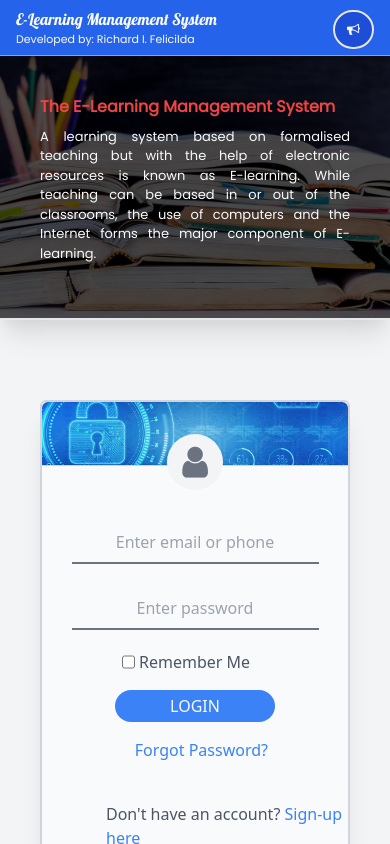
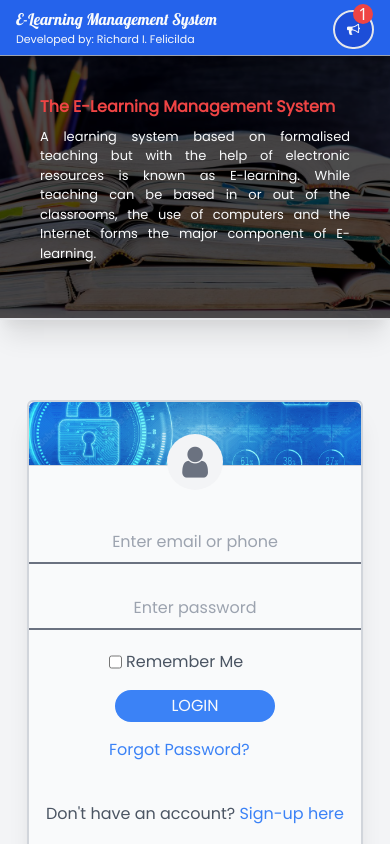
Before and after one commit to felicilda06/e-lms, a React (Create React App) app in the folder e-lms_ui/: page / in a window 390 px wide. Built offline with nearby package versions, Linux system fonts and the light colour scheme.

Commit message:
New Updated

```diff
--- a/e-lms_ui/src/App.js
+++ b/e-lms_ui/src/App.js
@@ -1,7 +1,6 @@
 import {BrowserRouter as Router, Switch, Route} from 'react-router-dom';
 import LandingPage from '../src/pages/LandingPage';
 import Header from '../src/components/Header';
-import Footer from '../src/components/Footer';
 
 function App() {
   return (
@@ -13,7 +12,6 @@ function App() {
           {/* tata */}
           <LandingPage/>
 
-          {/* <Footer/> */}
         </Route>
       </Switch>
     </Router>
--- a/e-lms_ui/src/components/Footer.js
+++ b/e-lms_ui/src/components/Footer.js
@@ -2,9 +2,9 @@ import React from 'react';
 
 function Footer(){
     return(
-       <footer className="text-gray-50 w-full h-full">
-           <div className="w-full absolute bottom-0 z-10 h-14 flex justify-between bg-blue-600 border-b border-gray-400 shadow-xl px-4">
-
+       <footer className="text-gray-50 w-full">
+           <div className="font-poppins w-full relative bottom-0 h-12 flex justify-center items-center bg-gray-200 border-t-2 border-gray-300 shadow-xl px-4">
+              <span className="text-gray-700">Copyright&copy; All Rights Reserved.</span>
            </div>
        </footer>
     );
--- a/e-lms_ui/src/components/Header.js
+++ b/e-lms_ui/src/components/Header.js
@@ -8,8 +8,11 @@ function Header(){
                    <h3 className="font-lobster text-md lg:text-calc-2 md:text-calc-2">E-Learning Management System</h3>
                    <label className="font-poppins text-calc-4 lg:text-calc-3 md:text-calc-3">Developed by: Richard I. Felicilda</label>
                </div>
-               <div className="h-full my-4">
+               <div className="h-full my-4 absolute right-4">
                      <a className="text-calc-1 cursor-pointer bg-blue-700 border-2 border-gray-200 py-2 px-3 rounded-full font-poppins hover:bg-blue-800"><i className="fa fa-bullhorn"></i><span className="hidden lg:inline-block md:inline-block">&nbsp;Announcement</span></a>
+                     <div className="notification relative -top-9 w-5 h-5 bg-red-500 flex justify-center items-center rounded-full pointer-events-none left-5 lg:left-28 md:left-28">
+                        <span className="text-gray-50">1</span>
+                     </div>
                </div>
            </div>
        </header>
--- a/e-lms_ui/src/pages/LandingPage.js
+++ b/e-lms_ui/src/pages/LandingPage.js
@@ -1,11 +1,11 @@
+import Footer from '../components/Footer';
 import School2 from '../images/school2.jpg'
 import Login from '../images/login1.jpg'
-import User from '../images/user.png'
 import React from 'react';
 
 function LandingPage(){
     return(
-        <div className="w-full h-screen overflow-y-scroll">
+        <div className="w-screen h-screen overflow-y-scroll">
             <div className="relative w-full h-80 bg-center bg-no-repeat bg-cover border-b-2 shadow-xl" style={{backgroundImage: `url(${School2})`}}>
                 <div className="w-full h-full bg-black opacity-70">
                 </div>
@@ -25,7 +25,7 @@ function LandingPage(){
                        </div>
                     </div>
                     <form>
-                        <div className="form-group w-full flex justify-center flex-col">
+                        <div className="form-group w-full flex justify-center flex-col font-poppins">
                             <div className="form-input w-full flex justify-center">
                                 <input type="text" className="border-b-2 outline-none border-gray-500 text-center text-gray-800 bg-gray-50 p-2" placeholder="Enter email or phone"></input>
                             </div>
@@ -39,14 +39,17 @@ function LandingPage(){
                             <div className="w-full h-full flex justify-center">
                                 <button className="mt-4 outline-none w-40 h-full bg-blue-500 p-1 uppercase rounded-full text-gray-50 hover:bg-blue-600">Login</button>
                             </div>
-                            <a href="#" className="text-blue-500 w-full text-right mt-4 mr-20 pr-20 hover:underline">Forgot Password?</a>
-                            <div className="mt-10 ml-16">
+                           <div className="w-full mt-4 px-20">
+                                <a href="#" className="text-blue-500 hover:underline">Forgot Password?</a>
+                           </div>
+                            <div className="mt-10 flex justify-center">
                                 <span className="text-gray-600">Don't have an account?<a href="#" className="text-blue-500 hover:underline">&nbsp;Sign-up here</a></span>
                             </div>
                         </div>
                     </form>
                 </div>
             </div>
+            <Footer/>
         </div>
     );
 }
```
